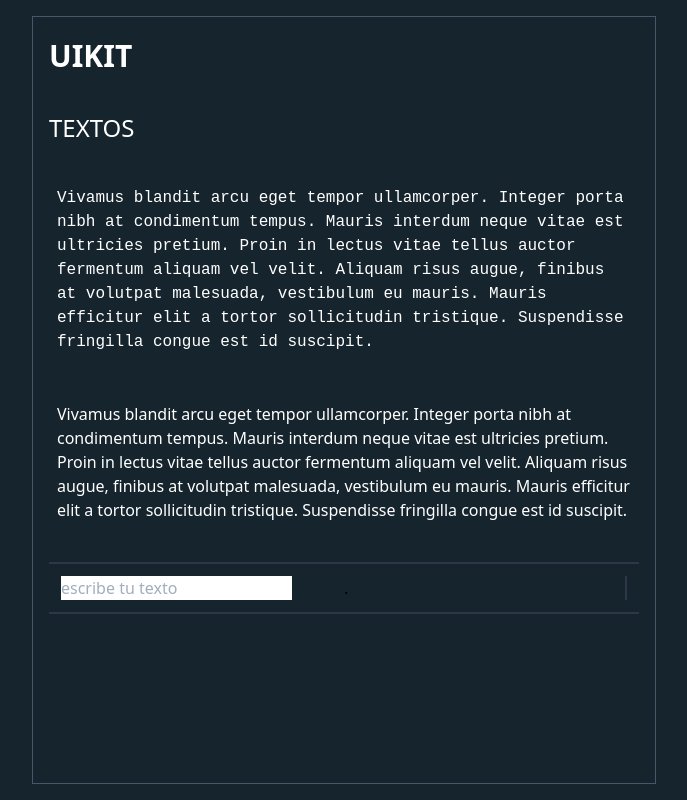
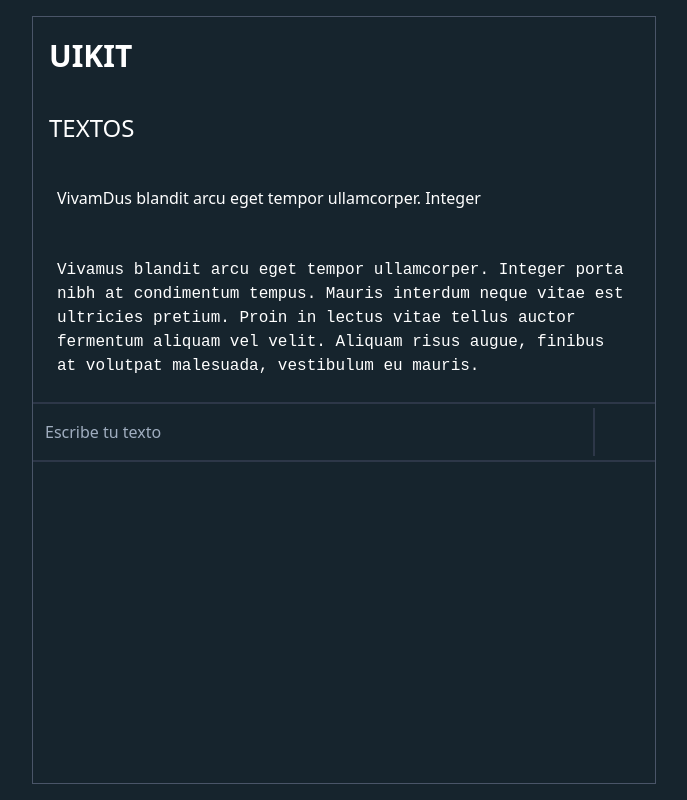
Before and after one commit to karlosgliberal/sinsi, a Next.js app: page /uikit in a window 1280 px wide. Shown: the whole page, without its empty margins (296-983 px from the left). Built offline with nearby package versions, Linux system fonts and the light colour scheme.

Commit message:
Tengo un sistema de grid exclusivo para mi

```diff
--- a/pages/uikit/index.js
+++ b/pages/uikit/index.js
@@ -10,22 +10,23 @@ export default () => (
 
       <div class="p-4">
         <h2 class="text-2xl text-white">TEXTOS</h2>
+      </div>
+
+      <div>
+        <p class="text-white p-6">
+          VivamDus blandit arcu eget tempor ullamcorper. Integer
+        </p>
+        <p class="font-sinsimono p-6 text-white">
+          Vivamus blandit arcu eget tempor ullamcorper. Integer porta nibh at condimentum tempus. Mauris interdum neque vitae est ultricies pretium. Proin in lectus vitae tellus auctor fermentum aliquam vel velit. Aliquam risus augue, finibus at volutpat malesuada, vestibulum eu mauris.
+        </p>
 
       </div>
-      <div>
-        <p class="font-sinsimono p-6 text-white">
-          Vivamus blandit arcu eget tempor ullamcorper. Integer porta nibh at condimentum tempus. Mauris interdum neque vitae est ultricies pretium. Proin in lectus vitae tellus auctor fermentum aliquam vel velit. Aliquam risus augue, finibus at volutpat malesuada, vestibulum eu mauris. Mauris efficitur elit a tortor sollicitudin tristique. Suspendisse fringilla congue est id suscipit.
-      </p>
-        <p class="text-white p-6">
-          Vivamus blandit arcu eget tempor ullamcorper. Integer porta nibh at condimentum tempus. Mauris interdum neque vitae est ultricies pretium. Proin in lectus vitae tellus auctor fermentum aliquam vel velit. Aliquam risus augue, finibus at volutpat malesuada, vestibulum eu mauris. Mauris efficitur elit a tortor sollicitudin tristique. Suspendisse fringilla congue est id suscipit.
-      </p>
-      </div>
-      <div class="border-t-2 border-b-2 border-gray-800 p-3 m-4 grid grid-cols-2">
+      <div class="border-t-2 border-b-2 border-gray-800 p-1 grid grid-cols-submit">
         <div class="">
-          <input type="text" placeholder="escribe tu texto"></input>
+          <input type="text" class="bg-transparent w-full focus:border-transparent py-3 px-2" placeholder="Escribe tu texto"></input>
         </div>
-        <div class="border-r-2 border-gray-800 ">
-          .
+        <div class="border-l-2 border-gray-800 ">
+
         </div>
 
       </div>
--- a/tailwind.config.js
+++ b/tailwind.config.js
@@ -36,6 +36,10 @@ module.exports = {
         purple: '#6C03AB',
         sinsiblue: '#16242D',
       },
+      gridTemplateColumns: {
+        // Complex site-specific column configuration
+        'submit': '1.9fr 0.2fr;',
+      },
     },
   },
   variants: {},
```
